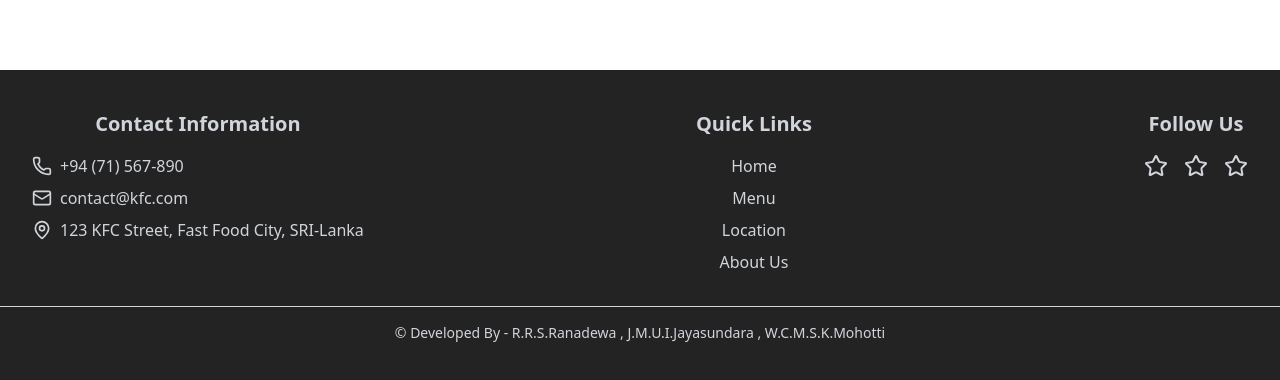
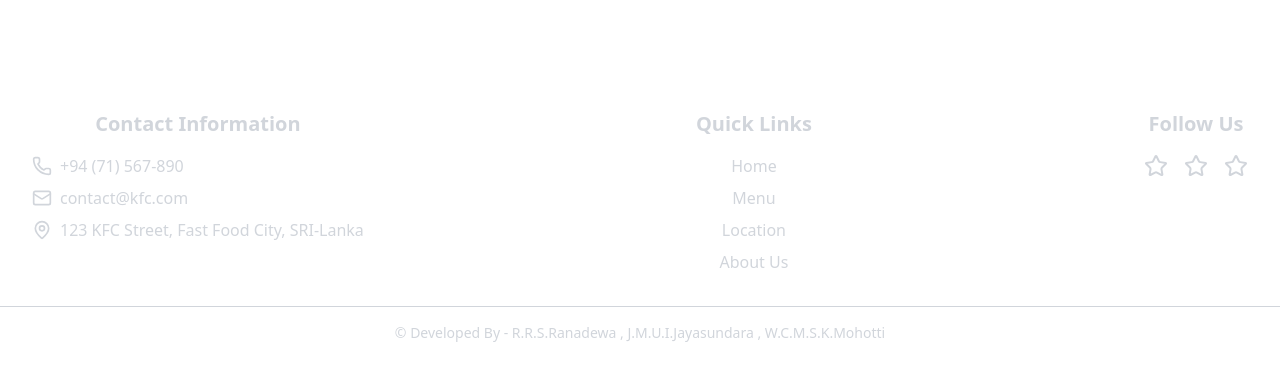
Before and after one commit to Daniru12/GITHUB-Practice, a React (Create React App) app in the folder frontend/: page / in a window 1280 px wide. Shown: the part 1102-1482 px from the top of the page. Built offline with nearby package versions, Linux system fonts and the light colour scheme.

Commit message:
edit tailwind

```diff
--- a/frontend/tailwind.config.js
+++ b/frontend/tailwind.config.js
@@ -25,8 +25,8 @@ module.exports = {
           primary: '#FFFFFF',
           secondary: '#F3F4F6',
           tertiary: '#E5E7EB',
-        },
-        footer : '#232323'
+        }
+
 
       },
       keyframes: {
```
